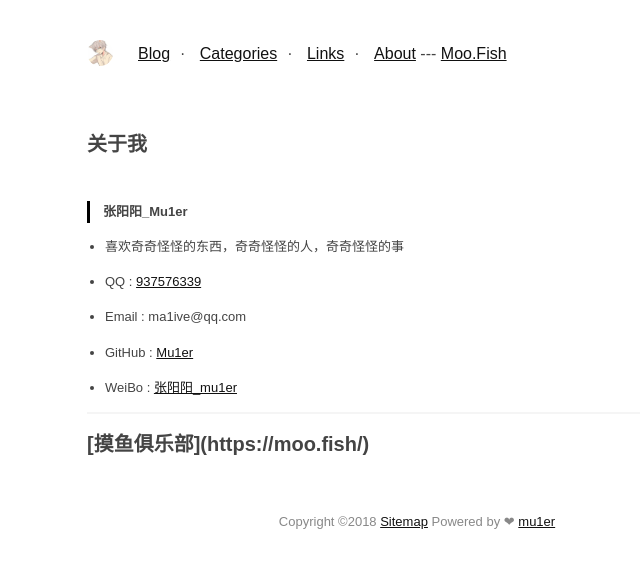
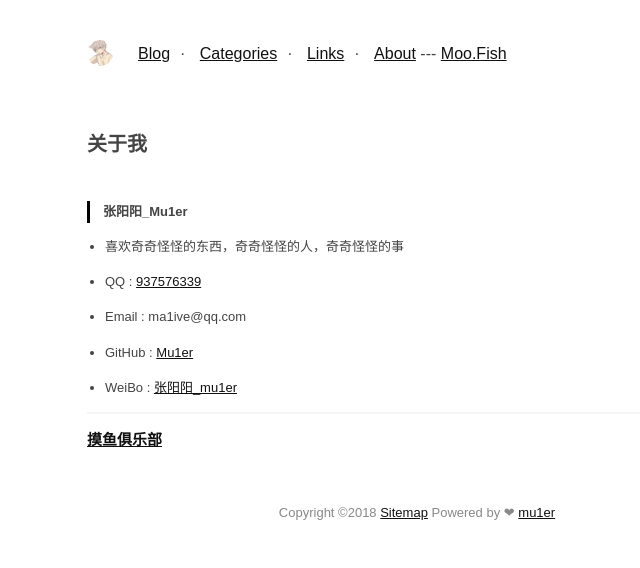
Before and after one commit to mu1er/mu1er.github.io, a Jekyll site: the page built from pages/about.md, in a window 1280 px wide. Shown: the top 568 px of the page, without its empty margins (223-863 px from the left). Built offline with Jekyll 4.4.1, drawn with Linux system fonts in a browser that asks for light colours.

Commit message:
Update about.md

```diff
--- a/pages/about.md
+++ b/pages/about.md
@@ -18,4 +18,4 @@ title: 关于我
 
 --------
 
-<h1>[摸鱼俱乐部](https://moo.fish/)</h1>
+<h3><a href="https://moo.fish/">摸鱼俱乐部</a></h3>
```
